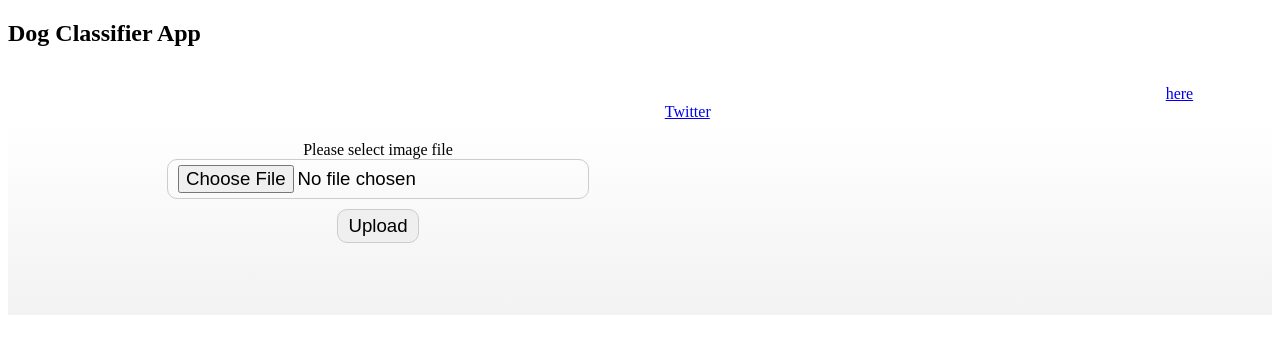
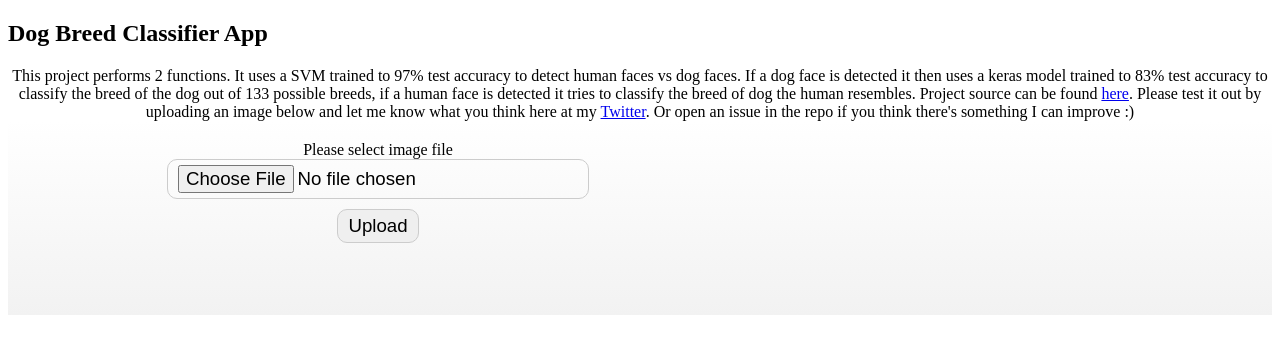
Before and after one commit to JavonDavis/Dog-Breed-Classifier, a Flask app: page /home in a window 1280 px wide. Shown: the top 354 px of the page. Run offline with Flask 2, Linux system fonts and the light colour scheme; parts of the project's set-up code (start-up, migrations or seed data) failed here and were passed over.

Commit message:
typo fixes and style addition

```diff
--- a/templates/main.html
+++ b/templates/main.html
@@ -16,10 +16,13 @@
       {% endif %}
     {% endwith %}
         <header>
-            <h2>Dog Classifier App</h2>
+            <h2>Dog Breed Classifier App</h2>
         </header>
         <div class="container">
-            <div class="contr">This project performs 2 functions. It uses a SVM trained to 97% test accuracy to detect human faces vs dog faces. If a dog face is detected it then uses a keras model trained to 83% test accuracy to classify the breed of the dog out of 133 possible breeds, if a human face is detected it tries to classify the breed of dog the human resembles. Project source can be found <a href="https://github.com/JavonDavis/Dog-Breed-Classifier">here</a>.</div> Please test it out by uploading an image below and let me know what you think here at my <a href="https://twitter.com/unrealjavon">Twitter</a>. Or open an issue in the repo if you think there's something I can improve :)
+            <div class="container" style="color: black">This project performs 2 functions. It uses a SVM trained to 97% test accuracy to detect human faces vs dog faces. If a dog face is detected it then uses a keras model trained to 83% test accuracy to classify the breed of the dog out of 133 possible breeds, if a human face is detected it tries to classify the breed of dog the human resembles. Project source can be found <a href="https://github.com/JavonDavis/Dog-Breed-Classifier">here</a>.
+
+Please test it out by uploading an image below and let me know what you think here at my <a href="https://twitter.com/unrealjavon">Twitter</a>. Or open an issue in the repo if you think there's something I can improve :)
+            </div>
 
             <div class="upload_form_cont">
                 <form id="upload_form" enctype="multipart/form-data" method="post" action="/home">
--- a/templates/results.html
+++ b/templates/results.html
@@ -7,7 +7,7 @@
 </head>
 <body>
 <div class="container">
-  <img src="{{ filename }}" alt="Uploaded Image" style="width:200px; height:200px">
+  <img src="{{ filename }}" alt="Uploaded Image" style="width:300px; height:300px">
   <div class="centered">{{ classification_result }}</div>
 </div>
 </body>
--- a/webapp.py
+++ b/webapp.py
@@ -7,6 +7,7 @@ import os
 
 app = Flask(__name__)
 app.debug = True
+app.static_folder = 'static'
 
 ALLOWED_EXTENSIONS = {'png', 'jpg', 'jpeg'}
 
```
Also changed, not shown: static/main.css (line endings or trailing spaces).
